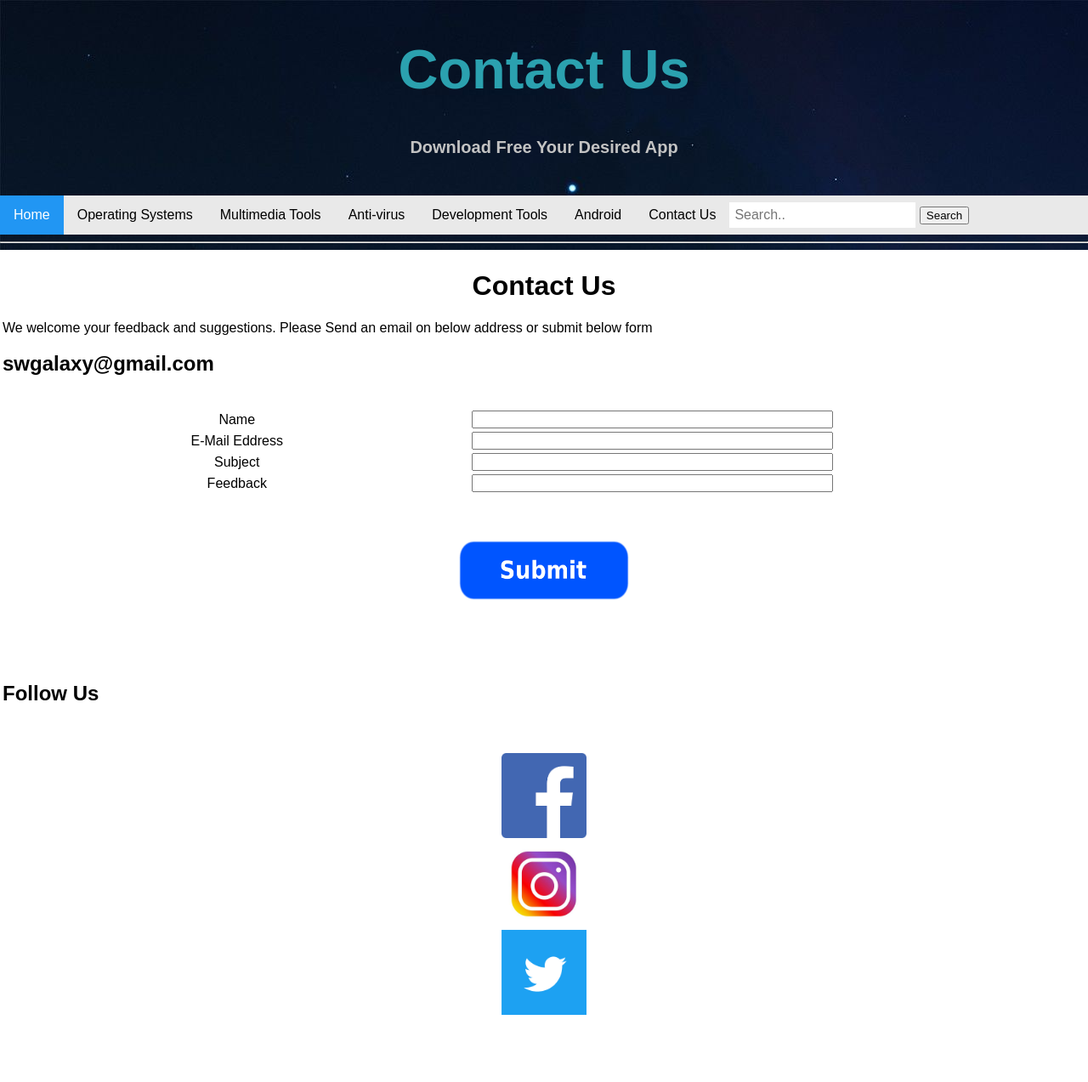
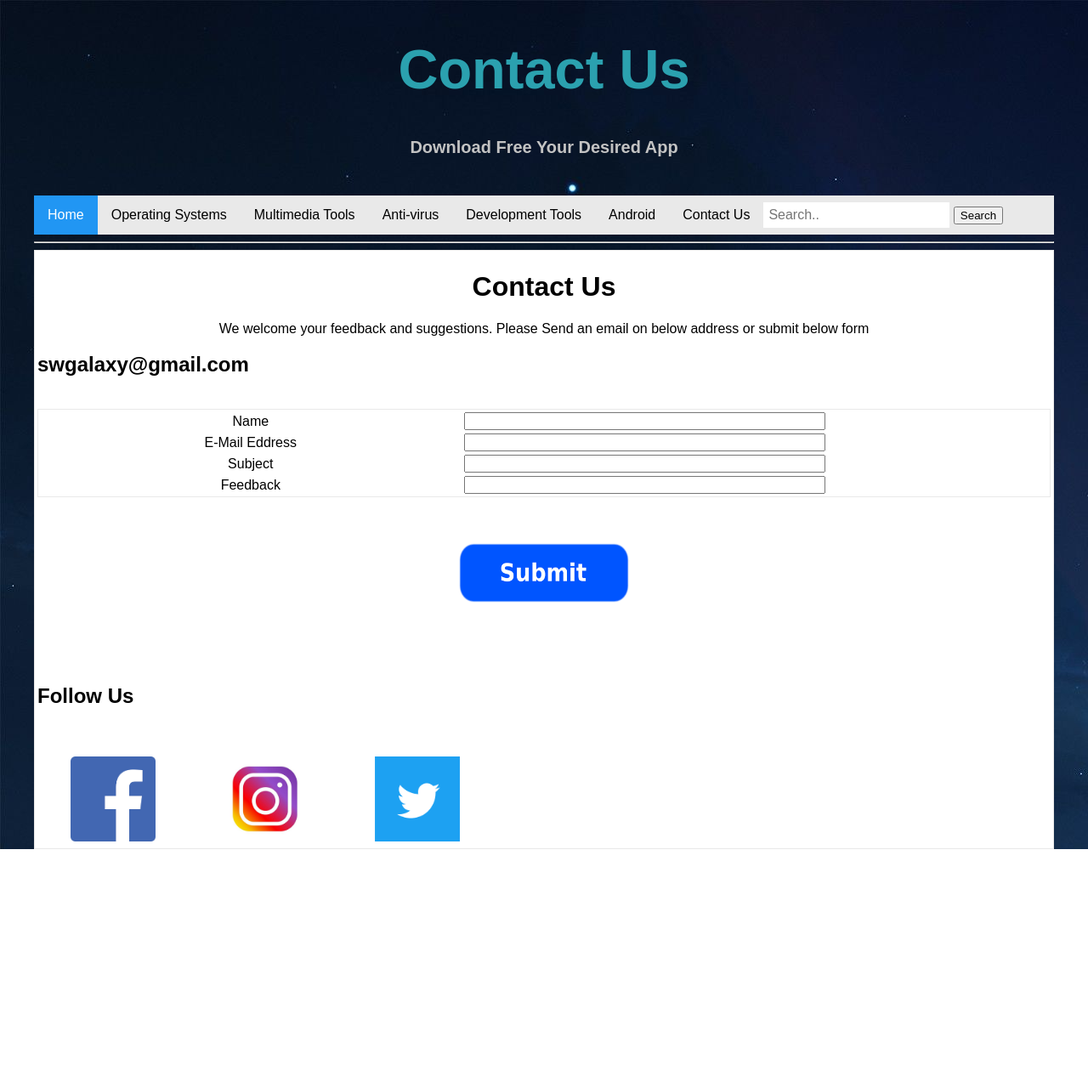
Before and after one commit to Avinda-Dulshan/NSBM-GT, a PHP site: page /contact.html in a window 1280 px wide. Shown: the whole page at 85% size. After the commit the page ends 999 px from the top, so only its background shows below. Run offline with PHP 8.4, Linux system fonts and the light colour scheme.

Commit message:
Update menu.css

```diff
--- a/css/menu.css
+++ b/css/menu.css
@@ -71,3 +71,22 @@ body {
     border: 1px solid #ccc;
   }
 }
+
+.content {
+  max-width: 1200px;
+  margin: auto;
+}
+
+
+
+p{color: black;text-align: center;}
+
+table{border: 1px solid #e9e9e9;}
+h3{color:blue;}
+
+/* Three image containers (use 25% for four, and 50% for two, etc) */
+.column {
+  float: left;
+  width: 15%;
+  padding: 1px;
+}
```
